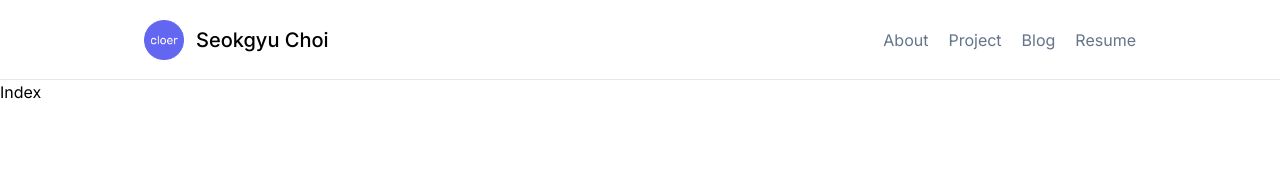
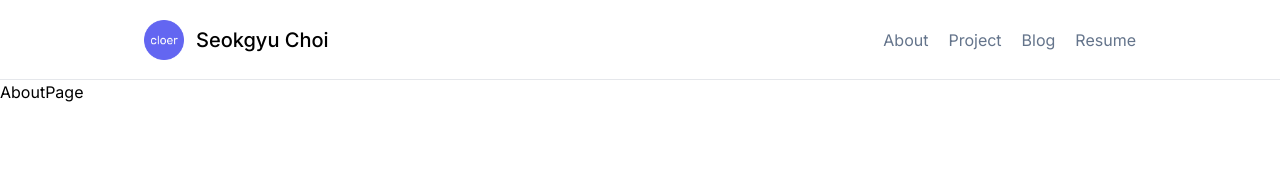
Before and after one commit to thecloer/my-blog, a Next.js app: page / in a window 1280 px wide. Shown: the top 170 px of the page. Built offline with nearby package versions, Linux system fonts and the light colour scheme; a web font is replaced by a local one.

Commit message:
ADD: /about and '/' redirect to '/about'

```diff
--- /dev/null
+++ b/src/pages/about.tsx
@@ -0,0 +1,7 @@
+import type { NextPage } from 'next';
+
+const AboutPage: NextPage = () => {
+  return <div>AboutPage</div>;
+};
+
+export default AboutPage;
--- a/src/pages/index.tsx
+++ b/src/pages/index.tsx
@@ -1,11 +1 @@
-import type { NextPage } from 'next';
-
-const Home: NextPage = () => {
-  return (
-    <div className='container mx-auto'>
-      <h1>Index</h1>
-    </div>
-  );
-};
-
-export default Home;
+export { default } from './about';
```
